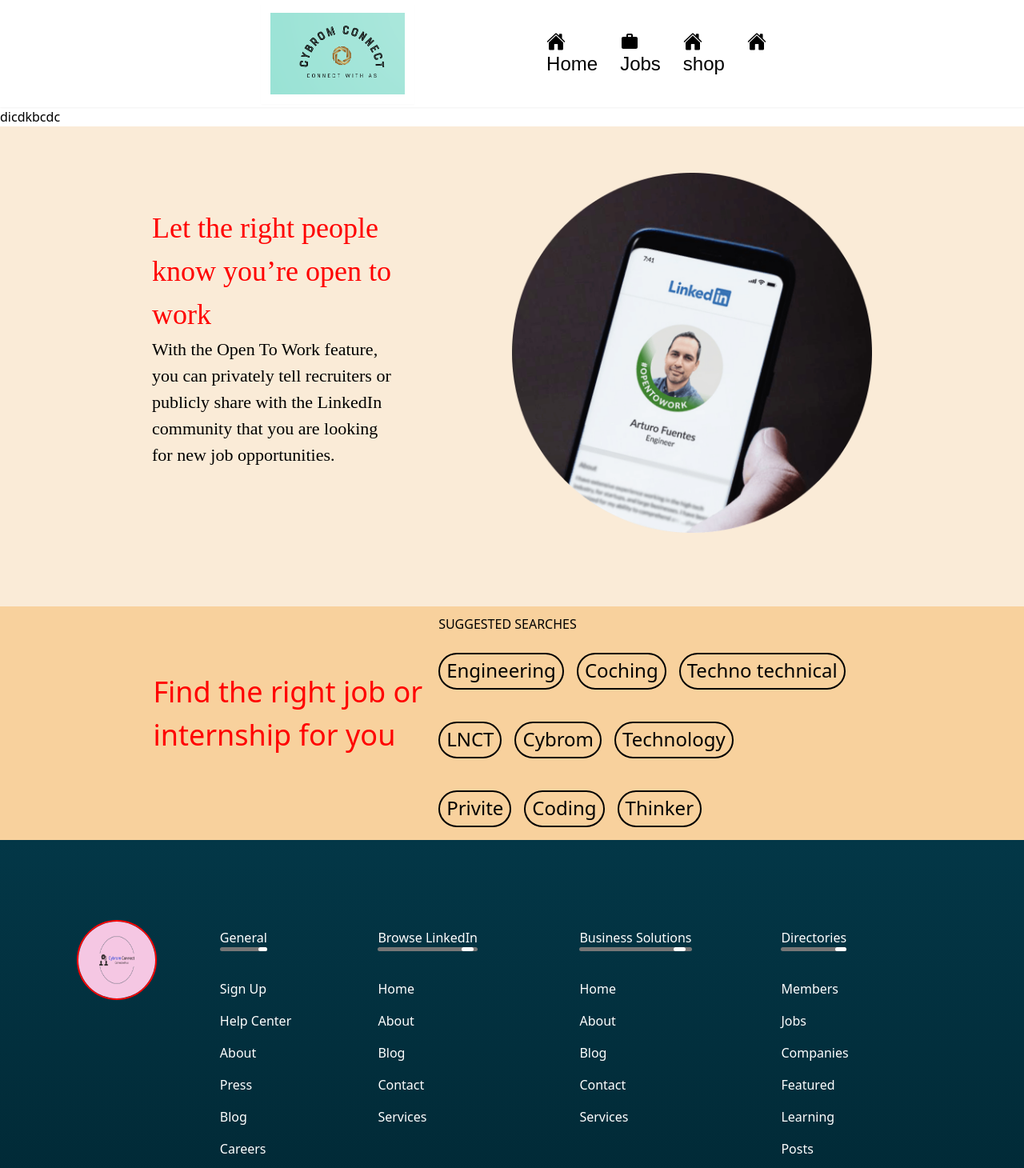
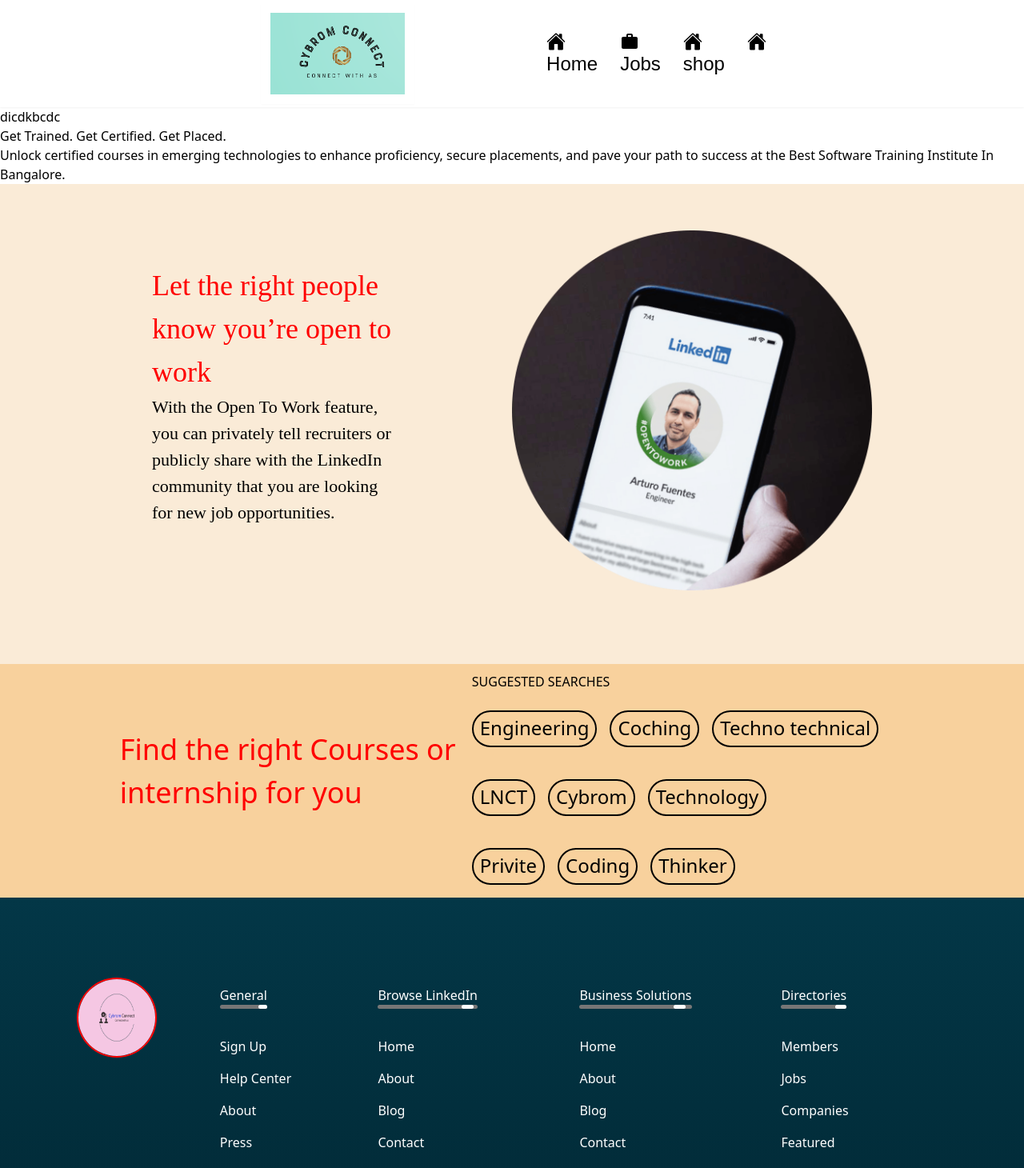
Before and after one commit to Santoshshriwas/Cybrom_Connect, a React (Vite) app in the folder frontend/: page /home in a window 1280 px wide. Shown: the top 1460 px of the page at 80% size. Built offline with nearby package versions, Linux system fonts and the light colour scheme; a web font is replaced by a local one.

Commit message:
Landing page by Santosh

```diff
--- a/frontend/src/component/Landing.jsx
+++ b/frontend/src/component/Landing.jsx
@@ -4,6 +4,17 @@ const Landing = () => {
   return (
    <>
   <section>
+    <div className='head'>
+      <div>
+        <h1>Get Trained. Get Certified. Get Placed.</h1>
+        <p>Unlock certified courses in emerging technologies to enhance proficiency, secure placements, and pave your path to success at the Best Software Training Institute In Bangalore.</p>
+      </div>
+      <div>
+
+      </div>
+    </div>
+
+
     <div className="container">
       <div className="row">
       <h1 className='let1'>Let the right people know you’re open to work</h1>
@@ -13,7 +24,7 @@ const Landing = () => {
     </div>
 
     <div className='container1'>
-      <h1 style={{color:"red" , marginTop:"80px",marginRight:"20px"}}>Find the right job or <br/> internship for you</h1>
+      <h1 style={{color:"red" , marginTop:"80px",marginRight:"20px"}}>Find the right Courses or <br/> internship for you</h1>
       <ul>
         <div style={{marginTop:"10px"}}>SUGGESTED SEARCHES</div><br/>
         <ul>
```
